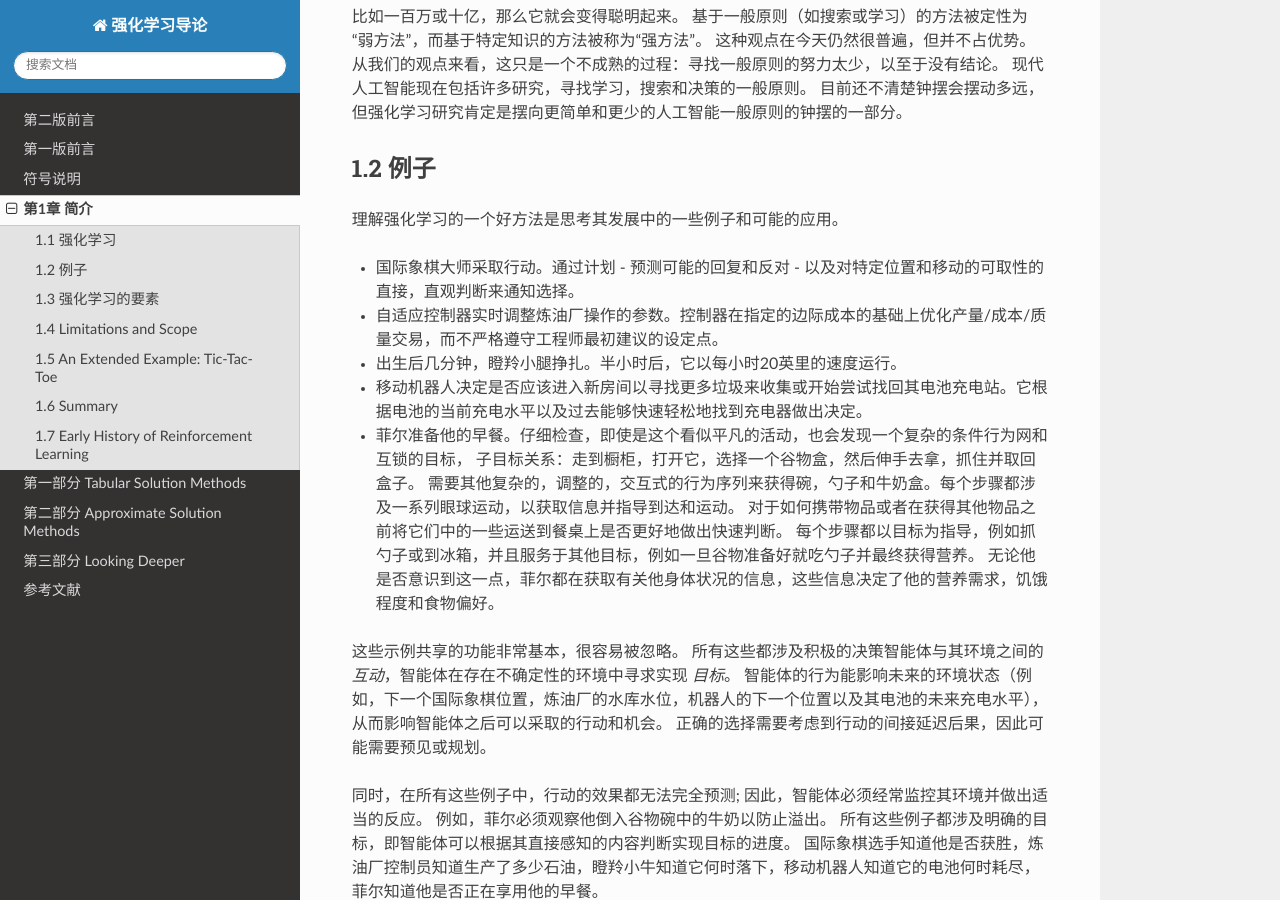
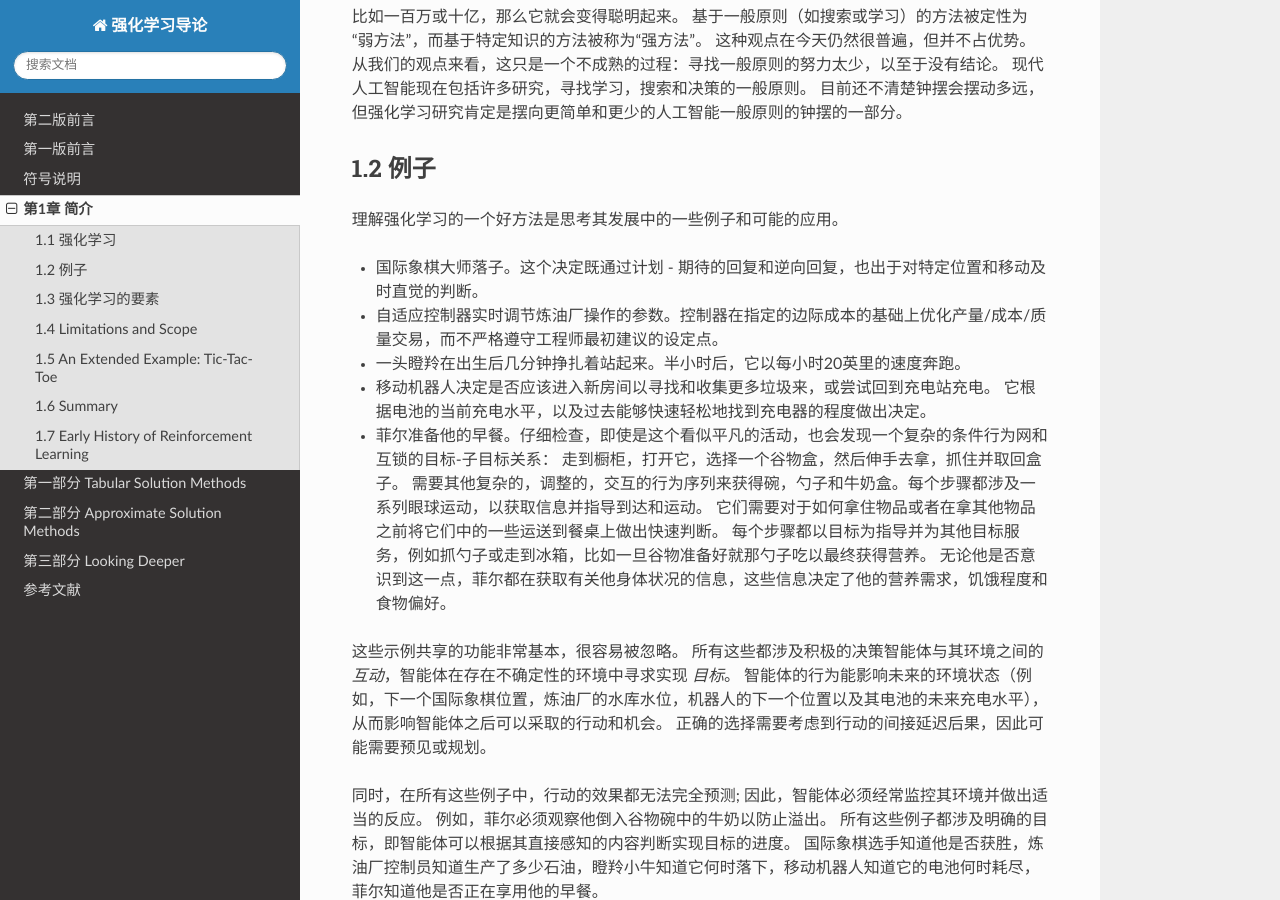
Before and after one commit to qiwihui/reinforcement-learning-an-introduction-chinese, a Sphinx documentation site: the page built from source/chapter1.rst, in a window 1280 px wide and 900 px high, scrolled down 2389 px. Built offline with Sphinx 7.4.7 and the Read the Docs theme 2.0.0, drawn with Linux system fonts in a browser that asks for light colours.

Commit message:
docs: 补充 1.2 例子

```diff
--- a/source/chapter1.rst
+++ b/source/chapter1.rst
@@ -100,15 +100,16 @@
 
 理解强化学习的一个好方法是思考其发展中的一些例子和可能的应用。
 
-- 国际象棋大师采取行动。通过计划 - 预测可能的回复和反对 - 以及对特定位置和移动的可取性的直接，直观判断来通知选择。
-- 自适应控制器实时调整炼油厂操作的参数。控制器在指定的边际成本的基础上优化产量/成本/质量交易，而不严格遵守工程师最初建议的设定点。
-- 出生后几分钟，瞪羚小腿挣扎。半小时后，它以每小时20英里的速度运行。
-- 移动机器人决定是否应该进入新房间以寻找更多垃圾来收集或开始尝试找回其电池充电站。它根据电池的当前充电水平以及过去能够快速轻松地找到充电器做出决定。
-- 菲尔准备他的早餐。仔细检查，即使是这个看似平凡的活动，也会发现一个复杂的条件行为网和互锁的目标，
-  子目标关系：走到橱柜，打开它，选择一个谷物盒，然后伸手去拿，抓住并取回盒子。
-  需要其他复杂的，调整的，交互式的行为序列来获得碗，勺子和牛奶盒。每个步骤都涉及一系列眼球运动，以获取信息并指导到达和运动。
-  对于如何携带物品或者在获得其他物品之前将它们中的一些运送到餐桌上是否更好地做出快速判断。
-  每个步骤都以目标为指导，例如抓勺子或到冰箱，并且服务于其他目标，例如一旦谷物准备好就吃勺子并最终获得营养。
+- 国际象棋大师落子。这个决定既通过计划 - 期待的回复和逆向回复，也出于对特定位置和移动及时直觉的判断。
+- 自适应控制器实时调节炼油厂操作的参数。控制器在指定的边际成本的基础上优化产量/成本/质量交易，而不严格遵守工程师最初建议的设定点。
+- 一头瞪羚在出生后几分钟挣扎着站起来。半小时后，它以每小时20英里的速度奔跑。
+- 移动机器人决定是否应该进入新房间以寻找和收集更多垃圾来，或尝试回到充电站充电。
+  它根据电池的当前充电水平，以及过去能够快速轻松地找到充电器的程度做出决定。
+- 菲尔准备他的早餐。仔细检查，即使是这个看似平凡的活动，也会发现一个复杂的条件行为网和互锁的目标-子目标关系：
+  走到橱柜，打开它，选择一个谷物盒，然后伸手去拿，抓住并取回盒子。
+  需要其他复杂的，调整的，交互的行为序列来获得碗，勺子和牛奶盒。每个步骤都涉及一系列眼球运动，以获取信息并指导到达和运动。
+  它们需要对于如何拿住物品或者在拿其他物品之前将它们中的一些运送到餐桌上做出快速判断。
+  每个步骤都以目标为指导并为其他目标服务，例如抓勺子或走到冰箱，比如一旦谷物准备好就那勺子吃以最终获得营养。
   无论他是否意识到这一点，菲尔都在获取有关他身体状况的信息，这些信息决定了他的营养需求，饥饿程度和食物偏好。
 
 这些示例共享的功能非常基本，很容易被忽略。
```
